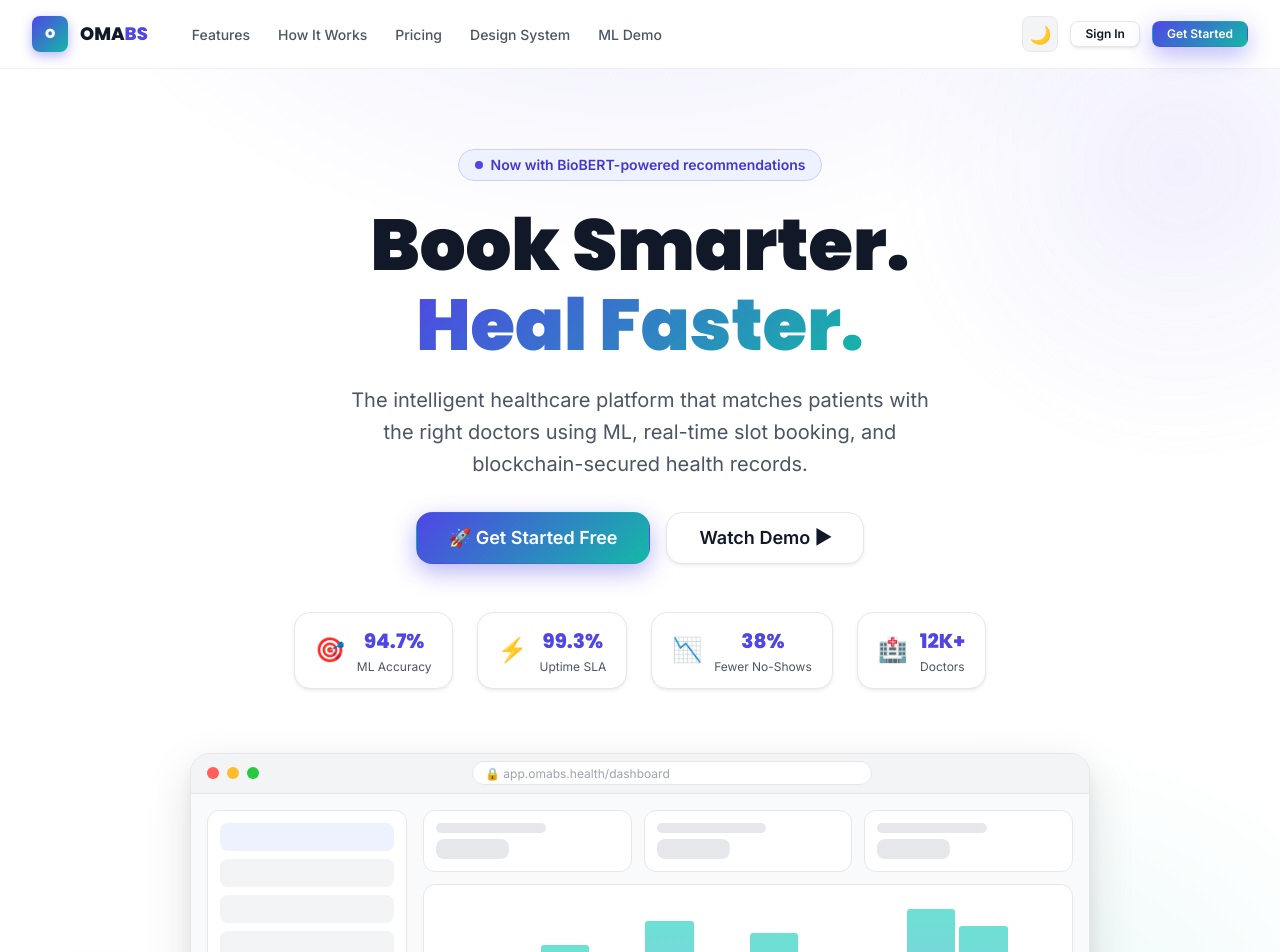
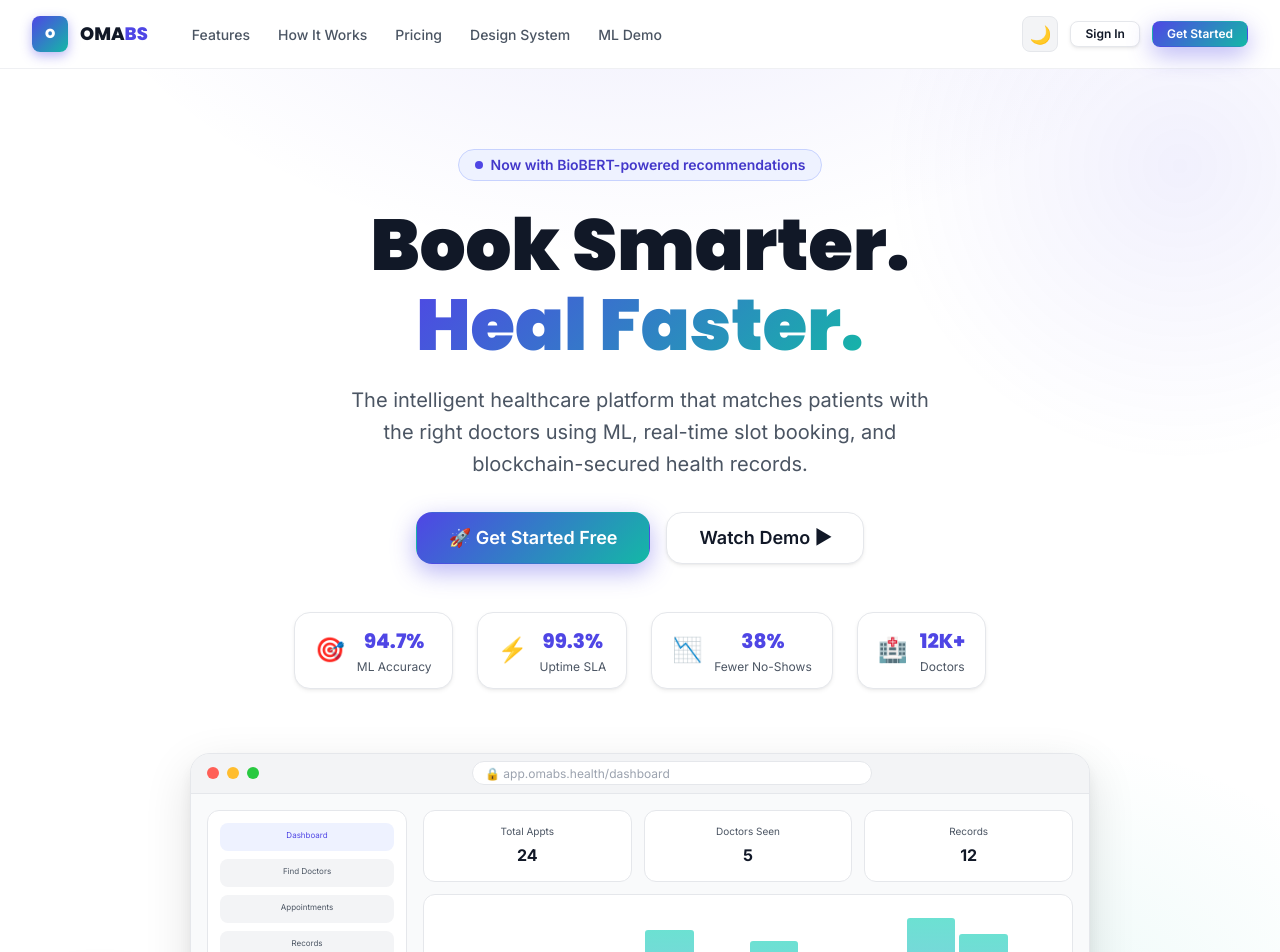
Before and after one commit to Naveenkm07/Online-Medical-Appointment-Booking-System, a React (Vite) app: page /landing in a window 1280 px wide. Shown: the top 952 px of the page. Built offline with nearby package versions, Linux system fonts and the light colour scheme.

Commit message:
Replace skeleton loading mockup with real text in Hero component

```diff
--- a/src/pages/public/LandingPage/LandingHero.jsx
+++ b/src/pages/public/LandingPage/LandingHero.jsx
@@ -47,15 +47,17 @@
           <div className="dashboard-preview">
             <div className="preview-sidebar">
               {['Dashboard', 'Find Doctors', 'Appointments', 'Records', 'Profile'].map((l, i) => (
-                <div key={l} className={`preview-sidebar-item ${i === 0 ? 'active' : ''}`}></div>
+                <div key={l} className={`preview-sidebar-item ${i === 0 ? 'active' : ''}`} style={{ fontSize: '8px', padding: '6px', color: i === 0 ? 'var(--primary-600)' : 'var(--text-secondary)' }}>
+                  {l}
+                </div>
               ))}
             </div>
             <div className="preview-main">
               <div className="preview-stats">
-                {['Total Appts', 'Doctors Seen', 'Records'].map(s => (
-                  <div key={s} className="preview-stat">
-                    <div className="skeleton skeleton-text" style={{ width: '60%', height: '10px', marginBottom: '6px' }}></div>
-                    <div className="skeleton skeleton-text" style={{ width: '40%', height: '20px', marginBottom: '0' }}></div>
+                {['Total Appts', 'Doctors Seen', 'Records'].map((s, i) => (
+                  <div key={s} className="preview-stat" style={{ display: 'flex', flexDirection: 'column', justifyContent: 'center' }}>
+                    <div style={{ fontSize: '10px', color: 'var(--text-secondary)', marginBottom: '4px' }}>{s}</div>
+                    <div style={{ fontSize: '16px', fontWeight: 'bold', color: 'var(--text-primary)' }}>{[24, 5, 12][i]}</div>
                   </div>
                 ))}
               </div>
```
